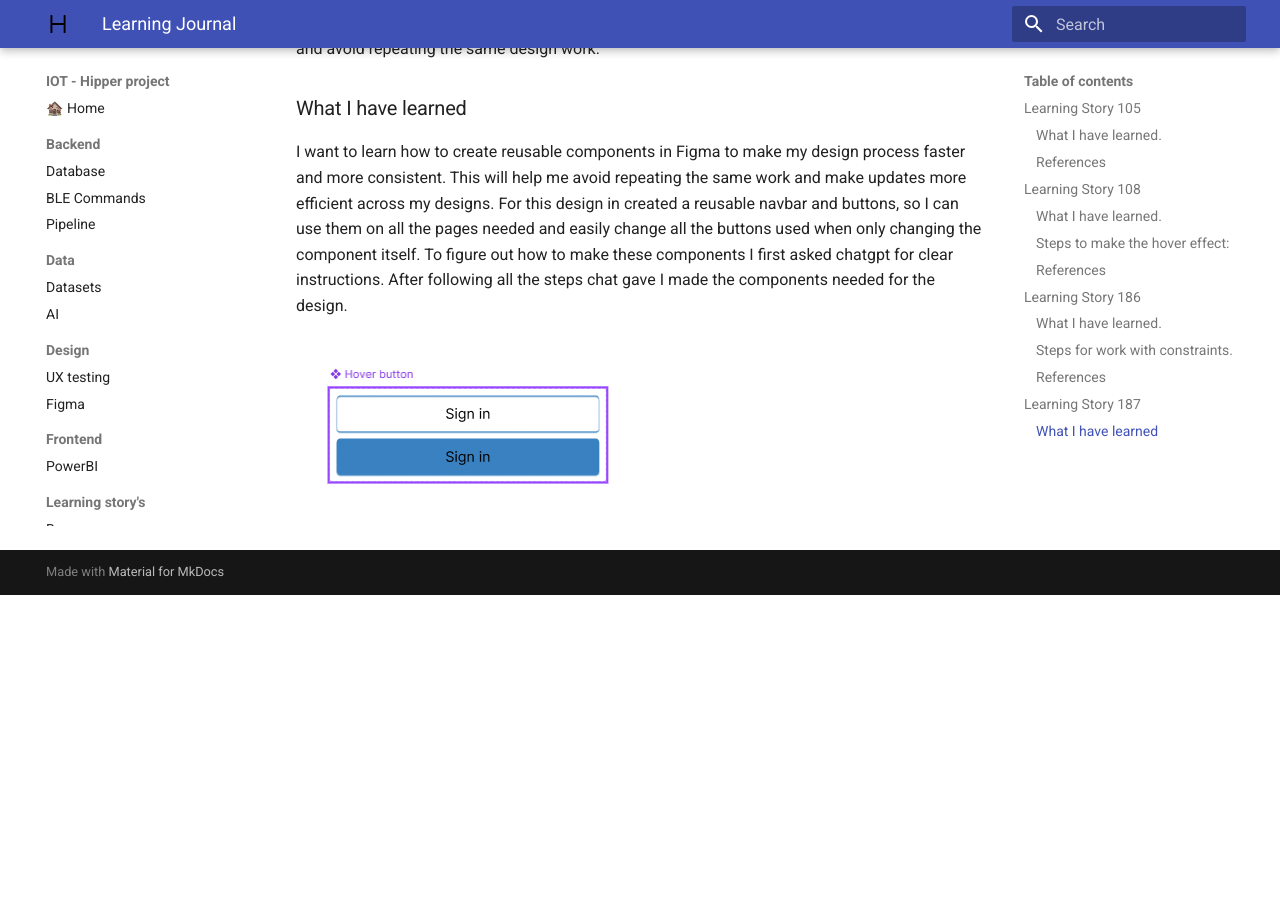
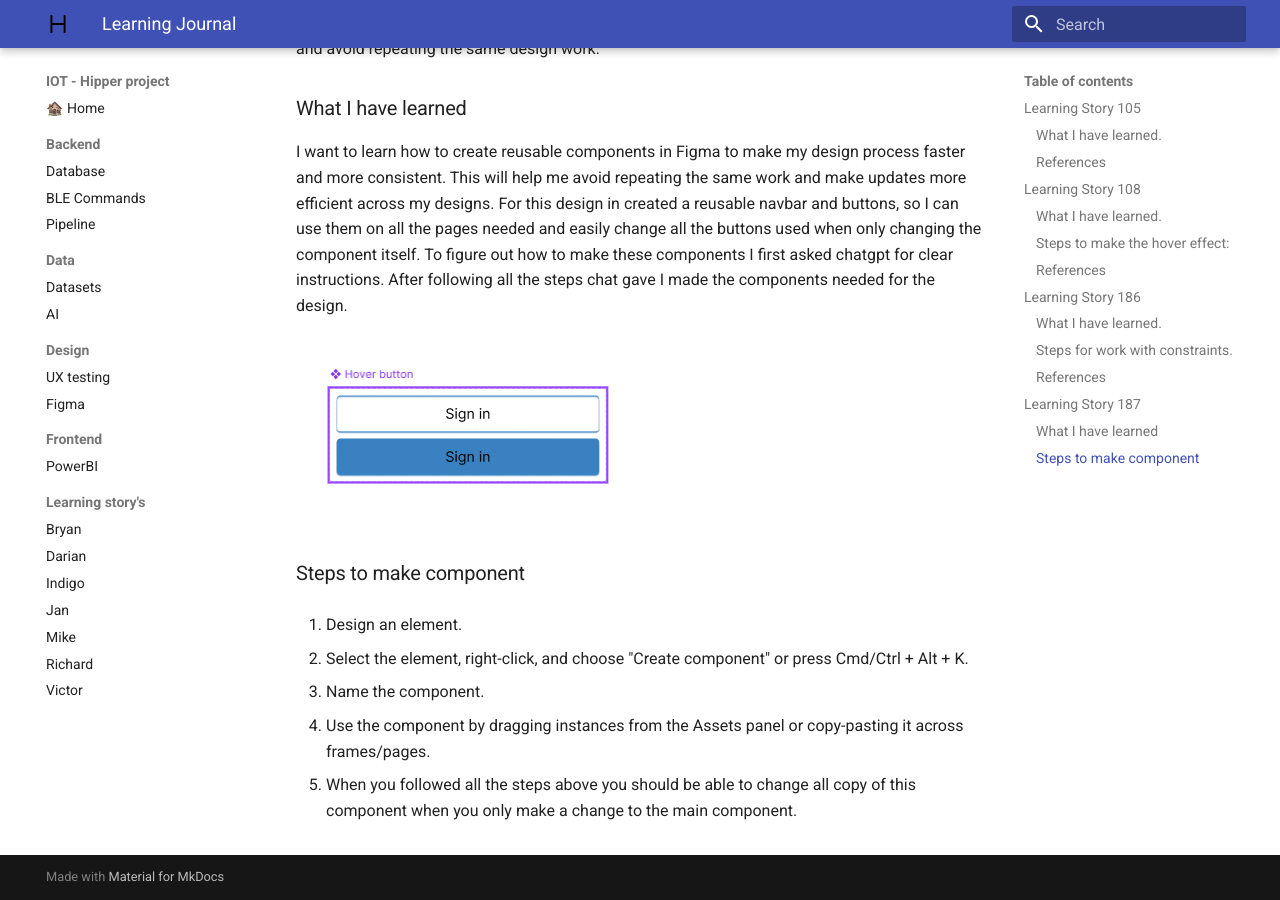
Before and after one commit to Vic-Warden/Digital-Life-Hipper-Monitoring, an MkDocs documentation site: the page built from docs/learning/journalRichard.md, in a window 1280 px wide and 900 px high, scrolled down 4570 px. Built offline with MkDocs 1.6.1 and Material for MkDocs 9.7.7, drawn with Linux system fonts in a browser that asks for light colours; before the commit the page ends 5165 px from its top, so only the background shows below that.

Commit message:
docs: steps to make the component.

```diff
--- a/docs/learning/journalRichard.md
+++ b/docs/learning/journalRichard.md
@@ -92,3 +92,15 @@
 I want to learn how to create reusable components in Figma to make my design process faster and more consistent. This will help me avoid repeating the same work and make updates more efficient across my designs. For this design in created a reusable navbar and buttons, so I can use them on all the pages needed and easily change all the buttons used when only changing the component itself. To figure out how to make these components I first asked chatgpt for clear instructions. After following all the steps chat gave I made the components needed for the design.
 
 ![Component](../assets/Figma/ReusableComponent.png)
+
+### Steps to make component
+
+1. Design an element.
+
+2. Select the element, right-click, and choose "Create component" or press Cmd/Ctrl + Alt + K.
+
+3. Name the component.
+
+4. Use the component by dragging instances from the Assets panel or copy-pasting it across frames/pages.
+
+5. When you followed all the steps above you should be able to change all copy of this component when you only make a change to the main component.
```
